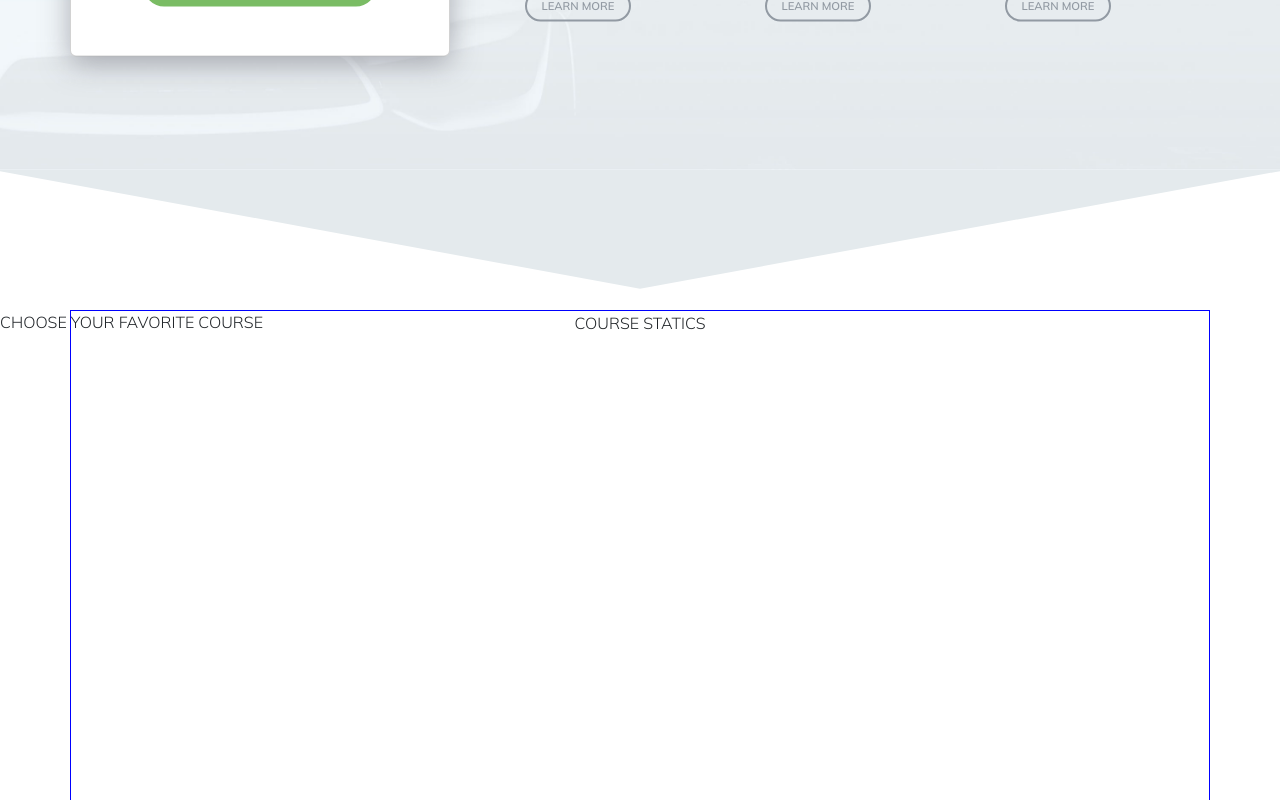
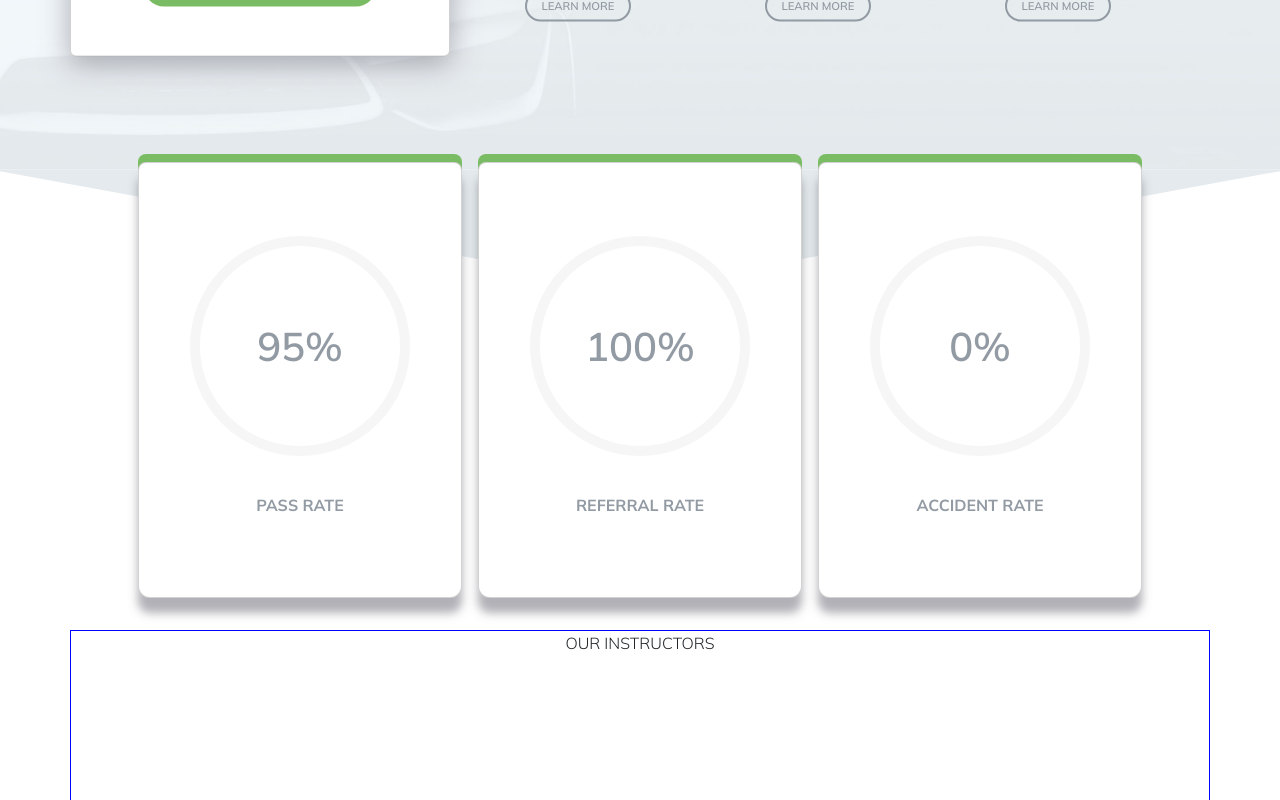
Before and after one commit to nicolozibra1/proj-html-vuejs, a Vue app: page / in a window 1280 px wide. Shown: the part 2060-2860 px from the top of the page. Built offline with nearby package versions, Linux system fonts and the light colour scheme.

Commit message:
main-added-section-statistics

```diff
--- a/src/components/MainComponent.vue
+++ b/src/components/MainComponent.vue
@@ -53,6 +53,7 @@
         </div>
         <!-- COURSES -->
         <section class="courses">
+            <!-- CHOOSE-COURSE -->
             <div class="choose-course">
                 <div class="box-background-course">
                     <img class="background" src="/images/promise-background.jpg" alt="">
@@ -80,10 +81,35 @@
                         </div>
                     </div>
                 </div>
-                CHOOSE YOUR FAVORITE COURSE
             </div>
-            <div class="statics container text-center">
-                COURSE STATICS
+            <!-- STATISTICS -->
+            <div class="statistics container text-center">
+                <div class="row h-100 px-5 py-4 m-0 container d-flex justify-content-center">
+                    <div class="col-4 h-100 p-2">
+                        <div class="card">
+                            <div class="circle d-flex justify-content-center align-items-center">
+                                <span>95%</span>
+                            </div>
+                            <h6>pass rate</h6>
+                        </div>
+                    </div>
+                    <div class="col-4 h-100 p-2">
+                        <div class="card">
+                            <div class="circle d-flex justify-content-center align-items-center">
+                                <span>100%</span>
+                            </div>
+                            <h6>referral rate</h6>
+                        </div>
+                    </div>
+                    <div class="col-4 h-100 p-2">
+                        <div class="card">
+                            <div class="circle d-flex justify-content-center align-items-center">
+                                <span>0%</span>
+                            </div>
+                            <h6>accident rate</h6>
+                        </div>
+                    </div>
+                </div>
             </div>
             <div class="instructors container text-center">
                 OUR INSTRUCTORS
@@ -334,9 +360,40 @@ import { store } from '../data/store';
                 }
             }
         }
-        .statics{
+        .statistics{
             height: 500px;
-            border: 1px solid blue;
+            margin-top: -180px;
+            .card{
+                display: flex;
+                flex-direction: column;
+                justify-content: center;
+                align-items: center;
+                gap: 40px;
+                width: 100%;
+                height: 100%;
+                border-top-right-radius: 8px;
+                border-top-left-radius: 8px;
+                border-bottom-right-radius: 12px;
+                border-bottom-left-radius: 12px;
+                box-shadow: rgba(100, 100, 111, 0.5) 0px 15px 10px 0px, $mygreen 0 -8px ;
+                .circle{
+                    border: 10px solid $mylightGrey;
+                    border-radius: 50%;
+                    height: 220px;
+                    width: 220px;
+                    span{
+                        font-size: 2.5rem;
+                        font-weight: 600;
+                        color: $mygrey;
+                    }
+                }
+                h6{
+                    margin-top: 0px;
+                    text-transform: uppercase;
+                    font-weight: 700;
+                    color: $mygrey;
+                }
+            }
         }
         .instructors{
             height: 800px;
@@ -345,7 +402,7 @@ import { store } from '../data/store';
     }
     .testimonials{
         height: 850px;
-        border: 1px solid red;;
+        border: 1px solid red;
     }
     .latest-news{
         height: 850px;
```
